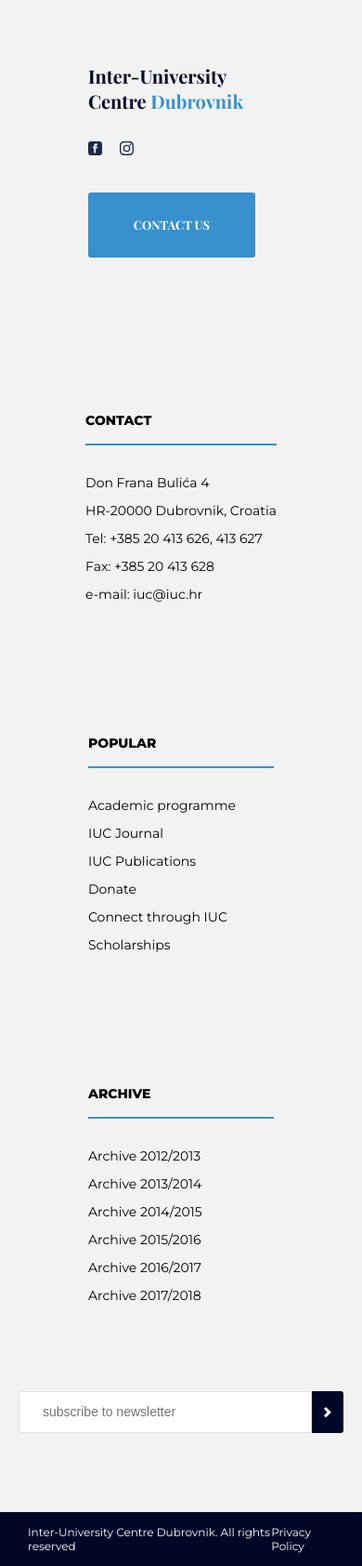
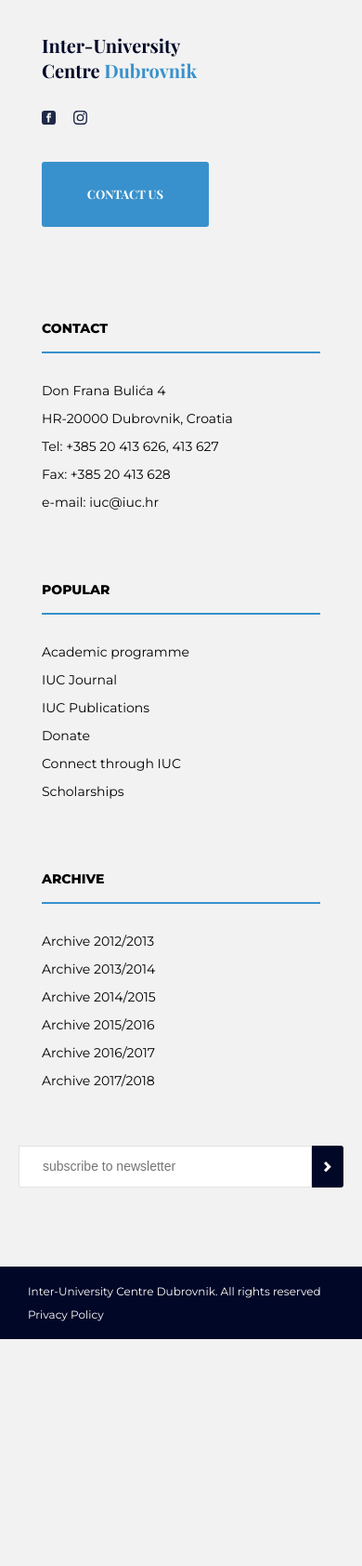
Before and after one commit to marin-margins/IUC, a PHP site: page / in a window 390 px wide. Shown: the whole page at 93% size. After the commit the page ends 1440 px from the top, so only its background shows below. Run offline with PHP 8.4, Linux system fonts and the light colour scheme; some web fonts are replaced.

Commit message:
++ dodan media query za footer

```diff
--- a/FRONTEND/style.css
+++ b/FRONTEND/style.css
@@ -141,3 +141,49 @@
     margin-top: 65px;
 
 }
+
+
+
+
+
+@media (max-width: 1240px){
+    /* FOOTER */
+    .footer-container {
+        margin: 68px 25px;
+        min-width: 150px;
+    }
+}
+
+@media (max-width: 911px){
+    /* FOOTER */
+    .footer-container {
+        margin: 68px 25px;
+        min-width: 35%;
+    }
+
+}
+
+
+@media (max-width: 600px){
+    /* FOOTER */
+    .footer{
+        flex-direction: column;
+        align-items: center;
+    }
+
+    .footer-container{
+
+        margin: 35px 0;
+        min-width: 300px;
+
+    }
+
+    #copyright{
+        flex-direction: column;
+
+    }
+
+    #copyright p{
+        margin: 5px 0;
+    }
+}
```
